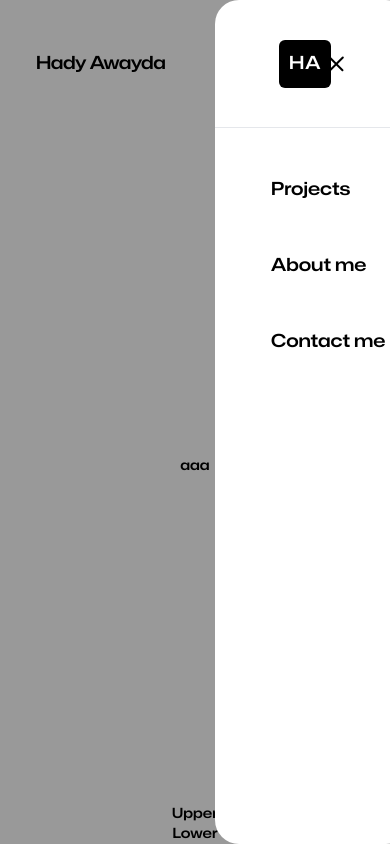
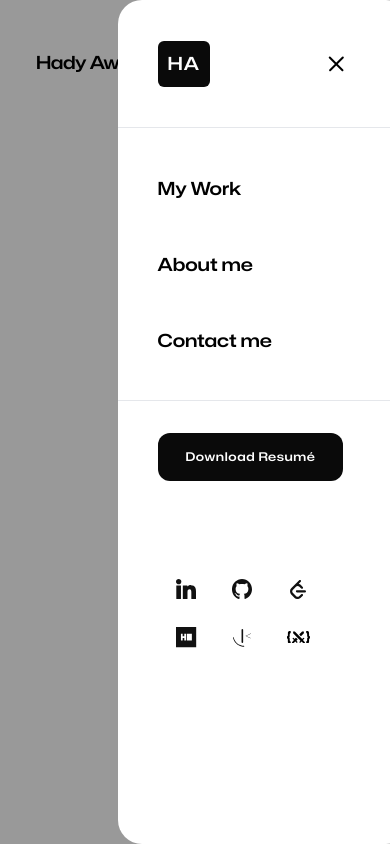
Before and after one commit to hadyawayda/portfolio-website, a Next.js app: page /products in a window 390 px wide. Both pictures are taken after a click on the button 341 px from the left and 64 px from the top of the page. Built offline with nearby package versions, Linux system fonts and the light colour scheme.

Commit message:
Fixed Layout

```diff
--- /dev/null
+++ b/app/_components/Download.tsx
@@ -0,0 +1,26 @@
+import Link from "next/link"
+import Image from "next/image"
+
+function Download() {
+  return (
+    <Link
+      href="/Hady-Awayda-Resume.pdf"
+      rel="noopener noreferrer"
+      target="_blank"
+      download="Hady Awayda Resumé.pdf"
+      className="md:mt-8  xlate">
+      <button className="flex justify-between gap-1 px-7 py-4 sm:px-6 sm:py-3 lg:py-3.5 xl:py-4 lg:px-7 xl:px-10 items-center rounded-xl hover:bg-red-600 text-xs sm:text-sm bg-neutral-950 md:font-normal lg:font-semibold tracking-wider md:tracking-normal lg:tracking-wider text-white transition-all duration-500 ease-in-out expanded">
+        Download Resumé
+        <Image
+          src="/acrobat-reader.svg"
+          alt="Acrobat Reader"
+          width={30}
+          height={30}
+          className="hidden md:block"
+        />
+      </button>
+    </Link>
+  )
+}
+
+export default Download
--- a/app/_components/HamMenu.js
+++ b/app/_components/HamMenu.js
@@ -5,6 +5,8 @@ import { Fragment } from "react"
 import Link from "next/link"
 import { useEffect, useState } from "react"
 import "./HamburgerMenuLogo.css"
+import Download from "./Download"
+import Socials from "./Socials"
 
 // learn react lazy loading
 // learn react suspense
@@ -46,30 +48,36 @@ const Menu = () => {
             leave="transition ease-in duration-300"
             leaveFrom="opacity-100 translate-x-0"
             leaveTo="opacity-0 translate-x-full">
-            <Popover.Panel className="fixed w-6/12 min-h-full rounded-3xl bg-white right-0 top-0">
+            <Popover.Panel className="fixed w-9/12 sm:w-6/12 min-h-full rounded-3xl bg-white right-0 top-0">
               <div className="flex flex-col">
                 <Link
                   href="/"
-                  className="pl-16 h-32 flex items-center border-b mb-6">
-                  <button className="text-white text-lg bg-black p-2.5 rounded-md tracking-wider">
+                  className="pl-10 sm:pl-16 h-32 flex items-center border-b mb-6">
+                  <button className="text-white text-lg bg-neutral-950 pb-2 p-2.5 rounded-md tracking-wider">
                     HA
                   </button>
                 </Link>
-                <Link className="pl-10" href="#projects">
-                  <button className="px-4 py-6 hover:bg-black hover:text-white font-semibold text-lg rounded-full transition-all ease-in-out duration-700">
-                    Projects
+                <Link className="pl-6 sm:pl-8" href="#projects">
+                  <button className="px-4 py-6 hover:bg-black hover:text-white font-semibold text-lg rounded-full">
+                    My Work
                   </button>
                 </Link>
-                <Link className="pl-10" href="#about">
-                  <button className="px-4 py-6 hover:bg-black hover:text-white font-semibold text-lg rounded-full transition-all ease-in-out duration-700">
+                <Link className="pl-6 sm:pl-8" href="#about">
+                  <button className="px-4 py-6 hover:bg-black hover:text-white font-semibold text-lg rounded-full">
                     About me
                   </button>
                 </Link>
-                <Link className="pl-10" href="#contact">
-                  <button className="px-4 py-6 hover:bg-black hover:text-white font-semibold text-lg rounded-full transition-all ease-in-out duration-700">
+                <Link className="pl-6 sm:pl-8 pb-5 border-b" href="#contact">
+                  <button className="px-4 py-6 hover:bg-black hover:text-white font-semibold text-lg rounded-full">
                     Contact me
                   </button>
                 </Link>
+                <div className="pl-10 flex flex-col justify-between h-full gap-6 items-start sm:justify-start mt-8 sm:pl-12 pr-4">
+                  <Download />
+                  <div className="mt-16 mb-8 sm:mb-4 sm:ml-4 ml-2">
+                    <Socials />
+                  </div>
+                </div>
               </div>
             </Popover.Panel>
           </Transition>
--- a/app/_components/Me.tsx
+++ b/app/_components/Me.tsx
@@ -7,7 +7,7 @@ function Me() {
       alt="Me"
       width={600}
       height={600}
-      className="rounded-full w-36 md:w-full md:mt-6 vlate"
+      className="rounded-full w-52 sm:w-60 md:w-full md:mt-6 vlate"
     />
   )
 }
--- a/app/_components/Socials.tsx
+++ b/app/_components/Socials.tsx
@@ -8,8 +8,8 @@ import CSSBattle from "./SocialIcons/Cssbattle"
 
 function Socials() {
   return (
-    <div className="flex justify-center items-center min-w-full md:w-8/12 md:pt-8 vvlate">
-      <div className="grid grid-cols-3 gap-y-6 w-3/4 justify-items-center">
+    <div className="flex justify-center sm:justify-start md:justify-center items-center min-w-full md:w-8/12 md:pt-8 vvlate">
+      <div className="grid grid-cols-3 sm:grid-cols-6 gap-4 sm:gap-10 md:gap-0 md:grid-cols-3 gap-y-2 md:gap-y-6 sm:w-3/4 justify-items-center">
         <Link
           className="w-10 h-10 flex justify-center items-center"
           href="https://www.linkedin.com/in/hadyawayda"
--- a/app/_components/TechStack.tsx
+++ b/app/_components/TechStack.tsx
@@ -5,7 +5,7 @@ import Tailwind from "./TechStackIcons/Tailwind"
 function TechStack() {
   return (
     <div className="w-full flex justify-center items-center lg:pr-8 xl:pr-20">
-      <div className="w-full justify-items-center grid grid-cols-7 gap-x-4 gap-y-6 md:mt-0 py-4 md:py-12 md:px-20 xl:px-12 xlate">
+      <div className="w-full flex flex-wrap gap-9 md:gap-10 gap-y-8 md:mt-0 py-12 px-4 sm:px-5 md:py-14 md:px-10 lg:gap-9 lg:px-0 xl:gap-12  xl:px-12 xlate justify-center">
         <Link href="https://en.wikipedia.org/wiki/HTML" className="flex">
           <Image src="/html.svg" alt="HTML" width={40} height={40} />
         </Link>
--- a/app/page.tsx
+++ b/app/page.tsx
@@ -3,6 +3,7 @@ import Link from "next/link"
 import TechStack from "./_components/TechStack"
 import Socials from "./_components/Socials"
 import Me from "./_components/Me"
+import Download from "./_components/Download"
 
 export default function Home() {
   return (
@@ -22,27 +23,12 @@ export default function Home() {
           </p>
         </div>
         <div className="flex lg:flex-col justify-center gap-20 lg:gap-0 w-full lg:justify-start items-center h-full lg:w-4/12 xl:w-5/12  order-1 lg:order-3">
-          <div className="w-72">
+          <div className="w-72 flex justify-center">
             <Me />
           </div>
           <div className="hidden md:flex flex-col">
             <Socials />
-            <Link
-              href="/Hady-Awayda-Resume.pdf"
-              rel="noopener noreferrer"
-              target="_blank"
-              download="Hady Awayda Resumé.pdf"
-              className="mt-8 animate xlate">
-              <button className="flex justify-between gap-1 px-6 py-3 lg:py-3.5 xl:py-4 lg:px-7 xl:px-10 items-center rounded-xl hover:bg-red-600 hover:text-white  bg-black font-normal lg:font-semibold lg:tracking-wider text-white transition-all duration-500 ease-in-out expanded">
-                Download Resumé
-                <Image
-                  src="/acrobat-reader.svg"
-                  alt="Acrobat Reader"
-                  width={30}
-                  height={30}
-                />
-              </button>
-            </Link>
+            <Download />
           </div>
         </div>
       </section>
```
